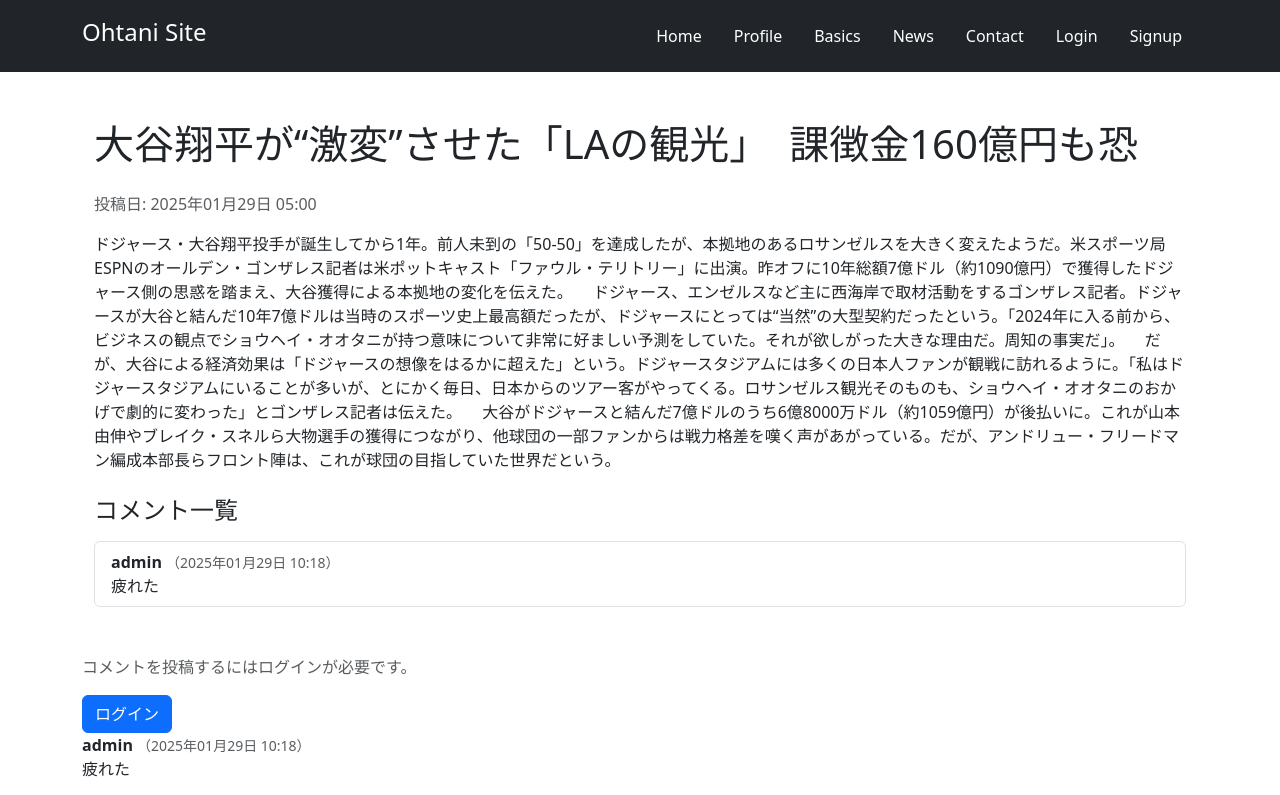
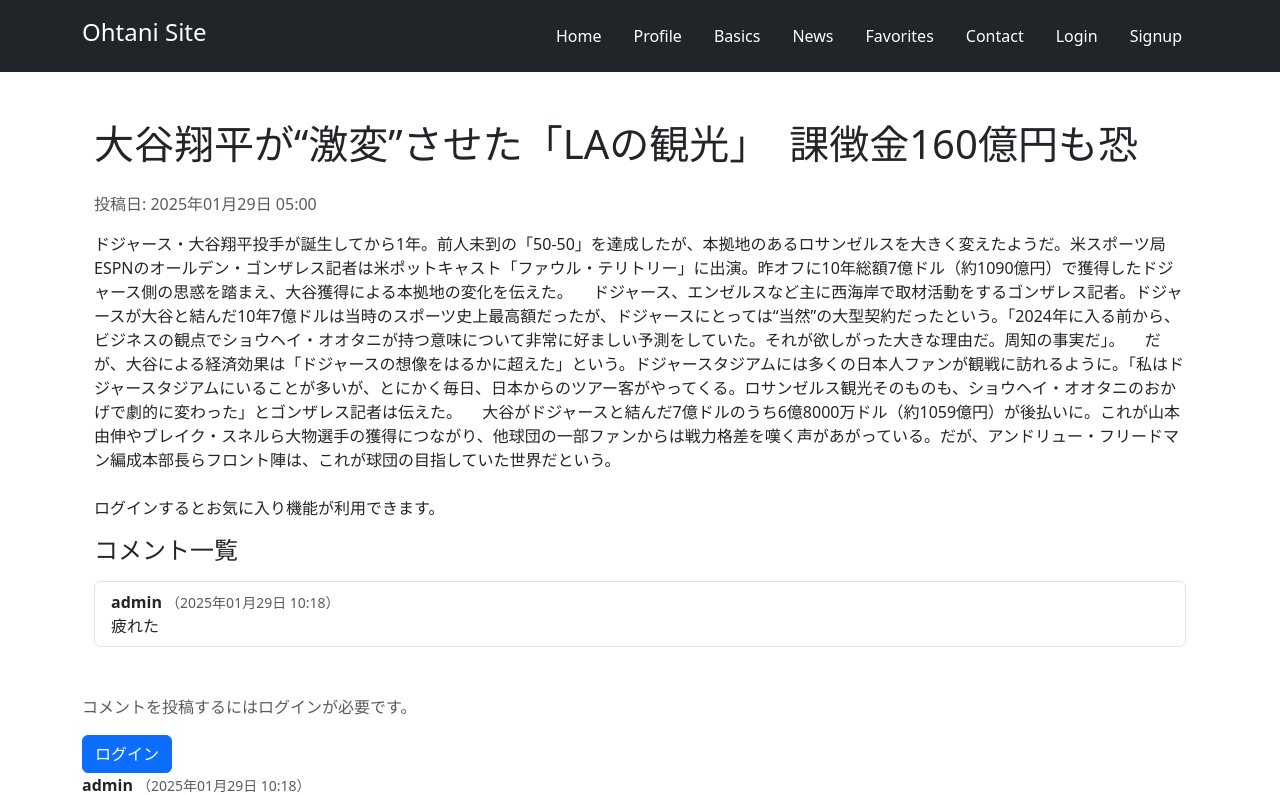
Before and after one commit to shota1029shimada/ohtani_site, a Django app: page /baseball/news/1/ in a window 1280 px wide. Shown: the top 795 px of the page. Run offline with Django 5.2, Linux system fonts and the light colour scheme; data comes from the database, SQL or seed files in the repository.

Commit message:
add favorite_list functionality

```diff
--- a/baseball_app/models.py
+++ b/baseball_app/models.py
@@ -96,7 +96,11 @@ class Article(models.Model):
     content = models.TextField()#記事の内容
     created_at = models.DateTimeField(auto_now_add=True)#記事を投稿した日時
     updated_at = models.DateTimeField(auto_now=True)#記事を編集した日時
-
+    favorites = models.ManyToManyField(
+        'auth.User',
+        related_name="favorite_articles",
+        blank=True
+    )  # お気に入り登録したユーザー（多対多）
     def __str__(self):
         return self.article_title
 
--- a/baseball_app/templates/baseball_app/news_detail.html
+++ b/baseball_app/templates/baseball_app/news_detail.html
@@ -9,6 +9,19 @@
     <div class="mb-4">
         <p>{{ article.content }}</p>
     </div>
+
+    <!-- お気に入りボタン -->
+    {% if user.is_authenticated %}
+    <button id="favorite-btn" data-favorited="{{ is_favorited }}">
+        {% if is_favorited %}
+            お気に入り解除
+        {% else %}
+            お気に入り追加
+        {% endif %}
+    </button>
+    {% else %}
+    <p>ログインするとお気に入り機能が利用できます。</p>
+    {% endif %}
 
     <!-- コメント一覧 -->
     <h2 class="h4 mb-3">コメント一覧</h2>
@@ -60,4 +73,22 @@
     {% endif %}
 </li>
 {% endfor %}
+
+<script>
+    const favoriteBtn = document.getElementById('favorite-btn');
+    favoriteBtn.addEventListener('click', () => {
+        const favorited = favoriteBtn.dataset.favorited === 'true';
+        fetch("{% url 'baseball_app:toggle_favorite' article.id %}", {
+            method: 'POST',
+            headers: {
+                'X-CSRFToken': '{{ csrf_token }}',
+            },
+        })
+        .then(response => response.json())
+        .then(data => {
+            favoriteBtn.dataset.favorited = data.favorited;
+            favoriteBtn.textContent = data.favorited ? 'お気に入り解除' : 'お気に入り追加';
+        });
+    });
+</script>
 {% endblock %}
--- a/baseball_app/urls.py
+++ b/baseball_app/urls.py
@@ -22,5 +22,7 @@ urlpatterns = [
     path('news/<int:pk>/', views.news_detail, name='news_detail'), #ニュース詳細ページ
     path('news/<int:pk>/comment/edit/<int:comment_pk>/', views.edit_comment, name='edit_comment'), #コメント編集
     path('news/<int:pk>/comment/delete/<int:comment_pk>/', views.delete_comment, name='delete_comment'),  # コメント削除
+    path('news/<int:pk>/favorite/', views.toggle_favorite, name='toggle_favorite'),  # お気に入り追加/削除
+    path('favorites/', views.favorite_list, name='favorite_list'),  # お気に入り一覧
     path('contact/', views.contact, name='contact'),  # お問い合わせ
 ]
--- a/baseball_app/views.py
+++ b/baseball_app/views.py
@@ -6,6 +6,8 @@ from .forms import CommentForm
 from django.http import HttpResponseRedirect
 from django.urls import reverse
 from django.shortcuts import redirect
+from django.contrib.auth.decorators import login_required
+from django.http import JsonResponse
 
 # APIの取得コード
 from .serializers import PlayerSerializer, BattingStatsSerializer, PitchingStatsSerializer
@@ -59,6 +61,7 @@ def news_list(request):
 def news_detail(request, pk):#記事のpkを受け取る
     article = get_object_or_404(Article, pk=pk)
     comments = article.comments.all()# 記事に関するコメントをarticleテーブルからデータをすべて取得
+    is_favorited = request.user in article.favorites.all() if request.user.is_authenticated else False
 
     if request.method == 'POST':
         form = CommentForm(request.POST)
@@ -75,6 +78,7 @@ def news_detail(request, pk):#記事のpkを受け取る
         'article': article,
         'comments': comments,
         'form': form,
+        'is_favorited': is_favorited
     })
 
 #コメント編集
@@ -118,5 +122,24 @@ def delete_comment(request, pk, comment_pk):
         'comment': comment
     })
 
+#お気に入り追加/削除の処理
+@login_required
+def toggle_favorite(request, pk):
+    article = get_object_or_404(Article, pk=pk)
+    if request.user in article.favorites.all():
+        article.favorites.remove(request.user)  # お気に入りから削除
+        favorited = False
+    else:
+        article.favorites.add(request.user)  # お気に入りに追加
+        favorited = True
+    return JsonResponse({'favorited': favorited})
+
+#お気に入り一覧の表示
+@login_required
+def favorite_list(request):
+    favorites = request.user.favorite_articles.all()
+    return render(request, 'baseball_app/favorite_list.html', {'favorites': favorites})
+
+
 def contact(request):
     return render(request, 'baseball_app/contact.html')
--- a/templates/base.html
+++ b/templates/base.html
@@ -24,6 +24,7 @@
                     <li class="nav-item"><a href="{% url 'baseball_app:player_profile' %}" class="nav-link text-white">Profile</a></li>
                     <li class="nav-item"><a href="{% url 'baseball_app:baseball_basics' %}" class="nav-link text-white">Basics</a></li>
                     <li class="nav-item"><a href="{% url 'baseball_app:news_list' %}" class="nav-link text-white">News</a></li>
+                    <li class="nav-item"><a href="{% url 'baseball_app:favorite_list' %}" class="nav-link text-white">Favorites</a></li>
                     <li class="nav-item"><a href="{% url 'baseball_app:contact' %}" class="nav-link text-white">Contact</a></li>
                     {% if user.is_authenticated %}
                         <li class="nav-item">
```
Also changed, not shown: baseball_app/templates/baseball_app/favorite_list.html (added, +12 -0 lines), accounts/migrations/0002_delete_battingstats_delete_pitchingstats.py (added), baseball_app/migrations/0012_article_favorites_alter_pitchingstats_whip.py (added), db.sqlite3.
